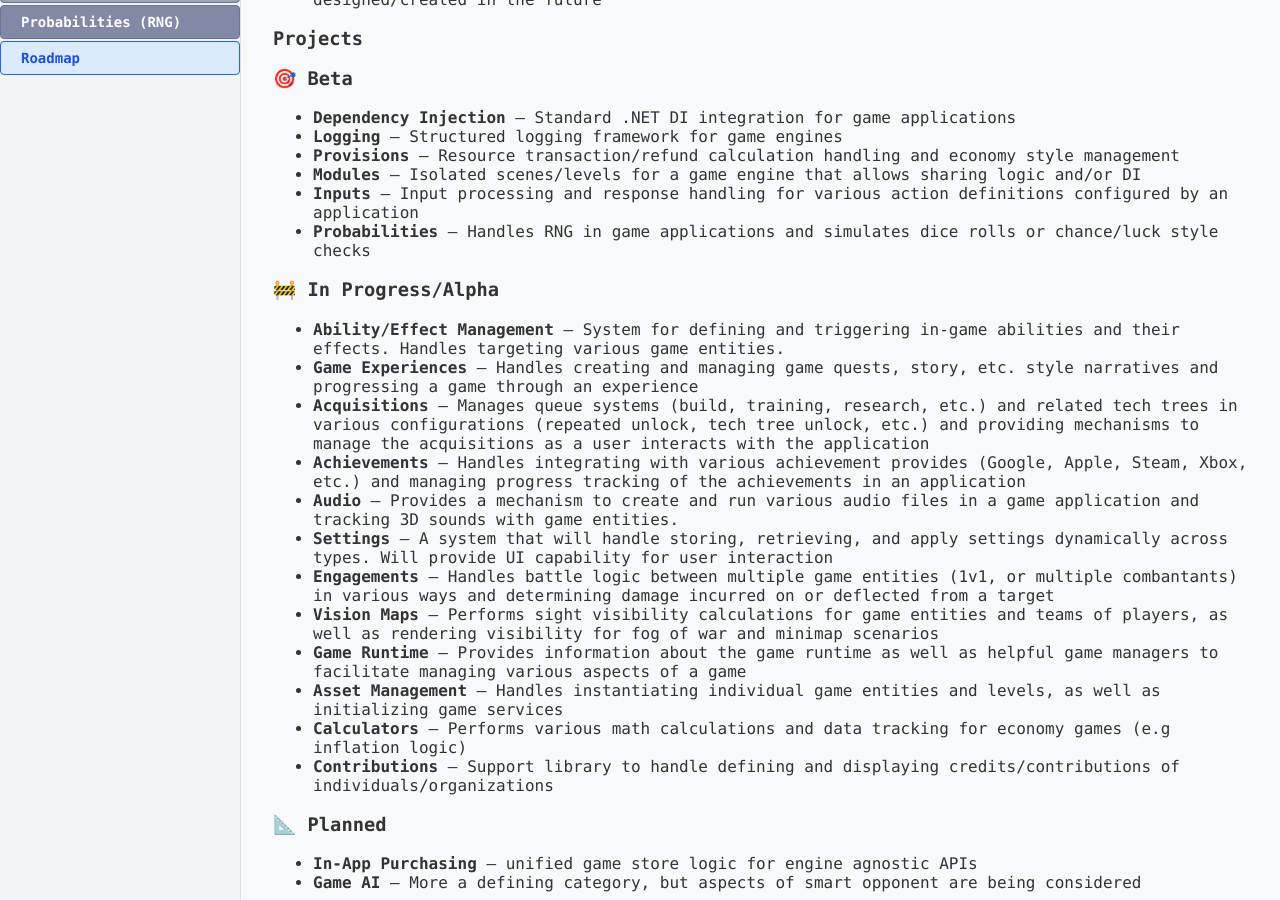
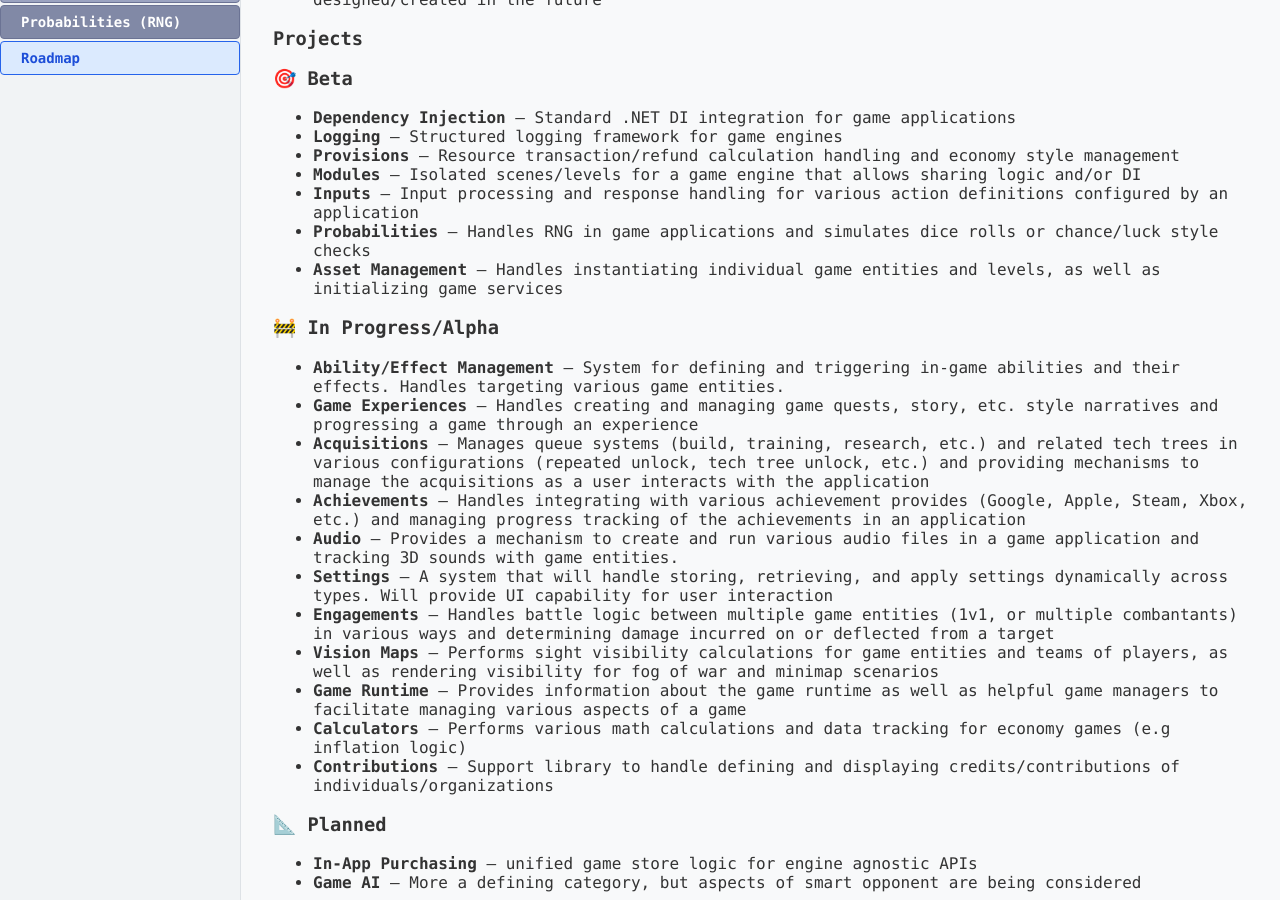
Before and after one commit to OpenSourceKingdom/OSK.Hub, a Jekyll site: the page built from docs/systems/petra/roadmap.md, in a window 1280 px wide and 900 px high, scrolled down 504 px. Built offline with Jekyll 4.4.1, drawn with Linux system fonts in a browser that asks for light colours; a style sheet for code colours, icons or effects is not loaded; our own code applies the rules of GitHub Pages for plain Markdown files; part of the change alters nothing that is shown.

```diff
--- a/docs/systems/petra/roadmap.md
+++ b/docs/systems/petra/roadmap.md
@@ -24,6 +24,7 @@ Petra has on-going development and will eventually encompass a large swath of ga
 - **Modules** — Isolated scenes/levels for a game engine that allows sharing logic and/or DI
 - **Inputs** — Input processing and response handling for various action definitions configured by an application
 - **Probabilities** — Handles RNG in game applications and simulates dice rolls or chance/luck style checks
+- **Asset Management** — Handles instantiating individual game entities and levels, as well as initializing game services
 
 ### 🚧 In Progress/Alpha
 
@@ -36,7 +37,6 @@ Petra has on-going development and will eventually encompass a large swath of ga
 - **Engagements** — Handles battle logic between multiple game entities (1v1, or multiple combantants) in various ways and determining damage incurred on or deflected from a target
 - **Vision Maps** — Performs sight visibility calculations for game entities and teams of players, as well as rendering visibility for fog of war and minimap scenarios
 - **Game Runtime** — Provides information about the game runtime as well as helpful game managers to facilitate managing various aspects of a game
-- **Asset Management** — Handles instantiating individual game entities and levels, as well as initializing game services
 - **Calculators** — Performs various math calculations and data tracking for economy games (e.g inflation logic)
 - **Contributions** — Support library to handle defining and displaying credits/contributions of individuals/organizations
 
```
